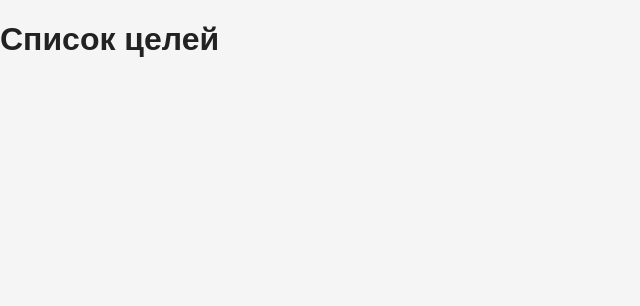
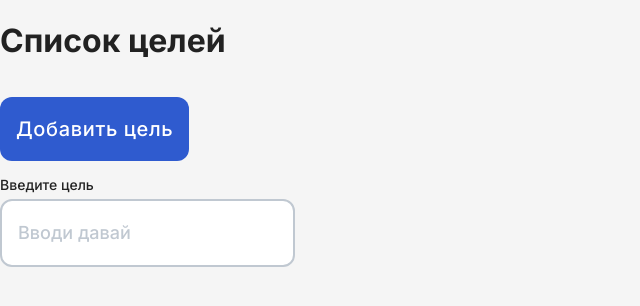
Before and after one commit to slavmi1/practice-react-app, a React (Vite) app: page / in a window 1280 px wide. Shown: the top 306 px of the page, without its empty margins (0-640 px from the left). Built offline with nearby package versions, Linux system fonts and the light colour scheme.

Commit message:
add a universal Field component

```diff
--- a/src/App.tsx
+++ b/src/App.tsx
@@ -1,7 +1,19 @@
+import Button from "./components/ui/Button/Button";
+import Field from "./components/ui/Field/Field";
+
 const App = () => {
   return (
-    <div>
+    <div
+      style={{
+        display: "flex",
+        flexDirection: "column",
+        alignItems: "flex-start",
+        gap: 15,
+      }}
+    >
       <h1>Список целей</h1>
+      <Button type="submit">Добавить цель</Button>
+      <Field id="first_input" label="Введите цель" placeholder="Вводи давай" />
     </div>
   );
 };
--- /dev/null
+++ b/src/components/ui/Field/Field.css
@@ -0,0 +1,57 @@
+.field {
+  display: flex;
+  flex-direction: column;
+}
+
+.field__label {
+  font-size: 0.875rem;
+  margin-bottom: 6px;
+}
+
+.field__input {
+  box-sizing: border-box;
+
+  font: inherit;
+  color: #59606a;
+  font-size: 1.125rem;
+  line-height: 2rem;
+
+  padding: 16px;
+  border-radius: 12px;
+  border: 2px solid #c0c8d1;
+}
+
+.field__input::placeholder {
+  color: #c0c8d1;
+}
+
+/* outline отключаем всегда */
+.field__input:focus {
+  outline: none;
+}
+
+/* :not(.field__input_error) чтобы не перекрывать красную рамку при ошибке */
+.field__input:not(.field__input_error):focus {
+  border-color: #5c87e0;
+}
+
+.field__input:not(.field__input_error):not(:disabled):hover {
+  border-color: #5c87e0;
+}
+
+.field__input_error {
+  border-color: #ec4646;
+  color: #ec4646;
+}
+
+.field__input:disabled {
+  background-color: #f0f4f7;
+  border-color: #f0f4f7;
+  cursor: not-allowed;
+}
+
+.field__caption {
+  font-size: 0.875rem;
+  color: #ec4646;
+  margin: 6px 0 0;
+}
--- /dev/null
+++ b/src/components/ui/Field/Field.tsx
@@ -0,0 +1,42 @@
+import "./Field.css";
+
+import type { ComponentProps } from "react";
+
+type InputProps = ComponentProps<"input"> & {
+  label?: string;
+  error?: string;
+};
+
+const Field = (props: InputProps) => {
+  const {
+    className = "",
+    id,
+    label,
+    placeholder = " ",
+    autoComplete = "off",
+    type = "text",
+    error,
+    ...inputProps
+  } = props;
+
+  return (
+    <div className={`field ${className}`}>
+      {label && (
+        <label className="field__label" htmlFor={id}>
+          {label}
+        </label>
+      )}
+      <input
+        {...inputProps}
+        className={`field__input ${error ? "field__input_error" : ""}`}
+        id={id}
+        placeholder={placeholder}
+        autoComplete={autoComplete}
+        type={type}
+      />
+      {error && <p className="field__caption">{error}</p>}
+    </div>
+  );
+};
+
+export default Field;
--- a/src/index.css
+++ b/src/index.css
@@ -1,12 +1,15 @@
+@import url("https://fonts.googleapis.com/css2?family=Inter:ital,opsz,wght@0,14..32,100..900;1,14..32,100..900&display=swap");
+
 * {
   box-sizing: border-box;
 }
 
 body {
   margin: 0;
-  font-family: Arial, sans-serif;
+  color: #222;
+  font-family: "Inter", sans-serif;
+  font-weight: 500;
   background-color: #f5f5f5;
-  color: #222;
 }
 
 button,
```
